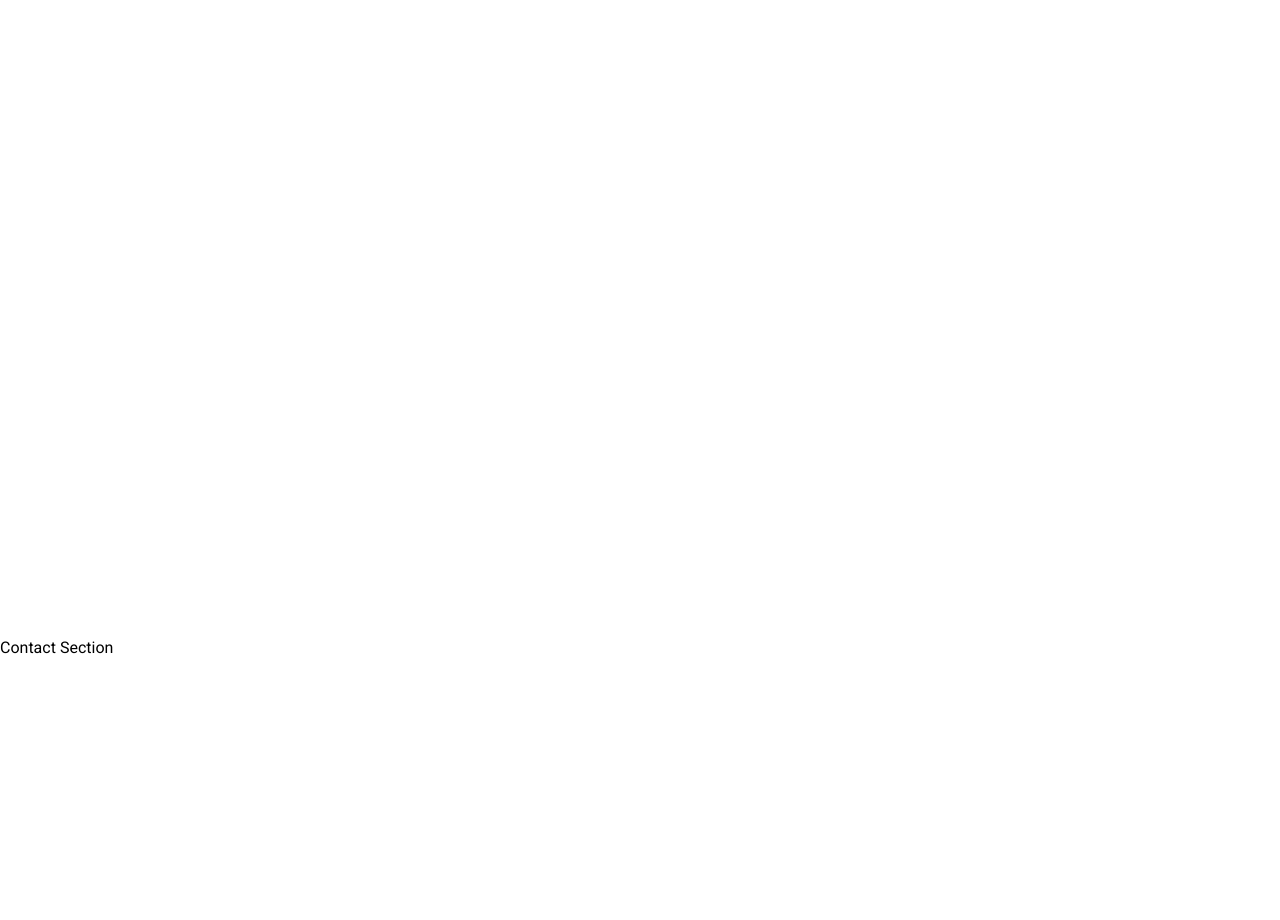
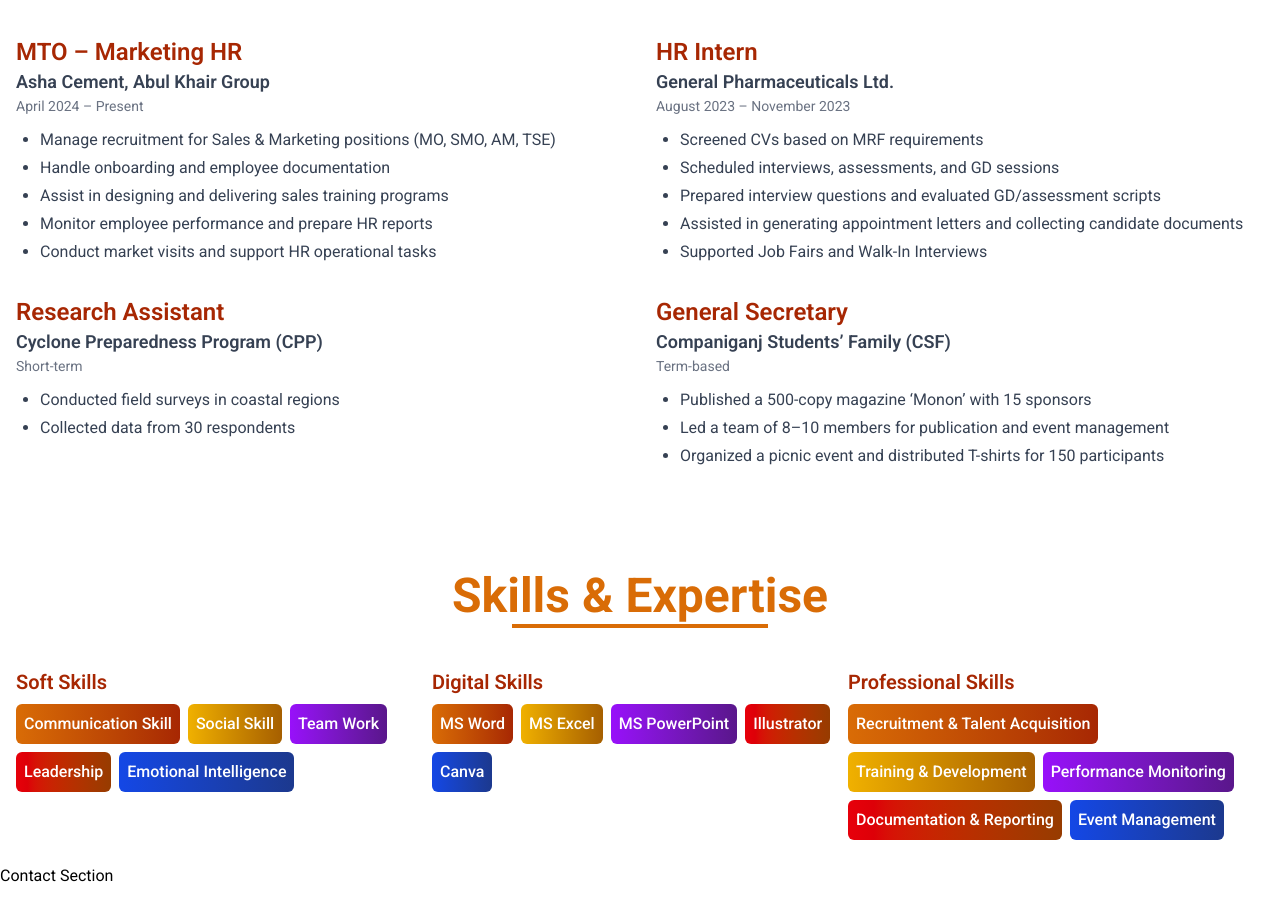
Before and after one commit to Sajib37/mazedur-rahman, a Next.js app: page / in a window 1280 px wide. Shown: the part 2620-3540 px from the top of the page. Built offline with nearby package versions, Linux system fonts and the light colour scheme.

Commit message:
Experience section completed !

```diff
--- a/components/shared/Sidebar.tsx
+++ b/components/shared/Sidebar.tsx
@@ -82,7 +82,7 @@
                 <a
                   href={`#${item.toLowerCase().replace(/\s+/g, "-")}`}
                   onClick={handleClose}
-                  className="font-medium hover:bg-primary hover:text-white rounded-lg transition-colors duration-200"
+                  className="font-medium  hover:bg-primary text-white rounded-lg transition-colors duration-200"
                 >
                   {item}
                 </a>
--- a/components/ui/Experience.tsx
+++ b/components/ui/Experience.tsx
@@ -1,10 +1,106 @@
+import Experiences from "../../public/Experiences";
 
+const Skills = [
+  {
+    category: "Soft Skills",
+    items: [
+      "Communication Skill",
+      "Social Skill",
+      "Team Work",
+      "Leadership",
+      "Emotional Intelligence",
+    ],
+  },
+  {
+    category: "Digital Skills",
+    items: ["MS Word", "MS Excel", "MS PowerPoint", "Illustrator", "Canva"],
+  },
+  {
+    category: "Professional Skills",
+    items: [
+      "Recruitment & Talent Acquisition",
+      "Training & Development",
+      "Performance Monitoring",
+      "Documentation & Reporting",
+      "Event Management",
+    ],
+  },
+];
 
+const gradients = [
+  "bg-gradient-to-r from-[#d96c06] to-[#a72703]",
+  "bg-gradient-to-r from-yellow-500 to-yellow-700",
+  "bg-gradient-to-r from-purple-600 to-purple-900",
+  "bg-gradient-to-r from-red-600 to-amber-800",
+  "bg-gradient-to-r from-blue-700 to-blue-900",
+];
 const Experience = () => {
   return (
-    <div>
-      <h1>Experience Section</h1>
-    </div>
+    <section className="max-w-7xl bg- mx-auto pt-10 px-4">
+      <h1 className="text-2xl mt-10 text-center font-bold md:text-4xl lg:text-5xl text-accent">
+        My Experience
+      </h1>
+      <div className="mx-auto h-1 bg-accent w-34 md:w-44 lg:w-64 mt-1"></div>
+
+      <div>
+        {/* Experiences */}
+        <div className="grid grid-cols-1 md:grid-cols-2 gap-4 md:gap-8 py-10 md:py-14 lg:py-16">
+          {Experiences.map((experience, index) => (
+            <div key={index} className="">
+              <h2 className="text-xl font-semibold text-primary md:text-2xl">
+                {experience.title}
+              </h2>
+
+              <p className="text-base font-semibold md:text-lg text-gray-700 dark:text-gray-300">
+                {experience.company}
+              </p>
+
+              <p className="text-sm text-gray-500 mb-3">
+                {experience.duration}
+              </p>
+
+              {/* Responsibilities List */}
+              <ul className="list-disc ml-6 text-gray-700 dark:text-gray-300 space-y-1">
+                {experience.responsibilities.map((item, i) => (
+                  <li key={i}>{item}</li>
+                ))}
+              </ul>
+            </div>
+          ))}
+        </div>
+
+        {/* Skills */}
+        <div>
+          <h1 className="text-2xl mt-10 text-center font-bold md:text-4xl lg:text-5xl text-accent">
+            Skills & Expertise
+          </h1>
+          <div className="mx-auto h-1 bg-accent w-34 md:w-44 lg:w-64 mt-1"></div>
+
+          <div className="space-y-6 grid grid-cols-1 md:grid-cols-3 pt-8 md:pt-10">
+            {Skills.map((skillGroup, index) => (
+              <div key={index} className="mb-6">
+                <h2 className="text-xl font-semibold text-primary mb-2">
+                  {skillGroup.category}
+                </h2>
+
+                <div className="flex flex-wrap gap-2">
+                  {skillGroup.items.map((skill, i) => (
+                    <div
+                      key={i}
+                      className={`p-2 rounded-md text-white font-medium cursor-pointer hover:scale-105 transition-all hover:-translate-y-1.5 ${
+                        gradients[i % gradients.length]
+                      }`}
+                    >
+                      {skill}
+                    </div>
+                  ))}
+                </div>
+              </div>
+            ))}
+          </div>
+        </div>
+      </div>
+    </section>
   );
 };
 
--- a/components/ui/LearningJourney.tsx
+++ b/components/ui/LearningJourney.tsx
@@ -34,7 +34,7 @@
   return (
     <section className="max-w-7xl mx-auto pt-10 md:pt-14 lg:pt-16 px-4">
       <h1 className="text-2xl mt-10 text-center font-bold md:text-4xl lg:text-5xl text-accent">
-        A Little About Me
+        Academic Journey
       </h1>
       <div className="mx-auto h-1 bg-accent w-34 md:w-44 lg:w-64 mt-1"></div>
 
@@ -58,7 +58,7 @@
                     {item.title}
                   </h1>
 
-                  <p className="text-sm md:text-base">{item.description}</p>
+                  <p className="text-base">{item.description}</p>
                 </div>
               </li>
             ))}
--- /dev/null
+++ b/public/Experiences.js
@@ -0,0 +1,47 @@
+const Experiences = [
+  {
+    title: "MTO – Marketing HR",
+    company: "Asha Cement, Abul Khair Group",
+    duration: "April 2024 – Present",
+    responsibilities: [
+      "Manage recruitment for Sales & Marketing positions (MO, SMO, AM, TSE)",
+      "Handle onboarding and employee documentation",
+      "Assist in designing and delivering sales training programs",
+      "Monitor employee performance and prepare HR reports",
+      "Conduct market visits and support HR operational tasks"
+    ]
+  },
+  {
+    title: "HR Intern",
+    company: "General Pharmaceuticals Ltd.",
+    duration: "August 2023 – November 2023",
+    responsibilities: [
+      "Screened CVs based on MRF requirements",
+      "Scheduled interviews, assessments, and GD sessions",
+      "Prepared interview questions and evaluated GD/assessment scripts",
+      "Assisted in generating appointment letters and collecting candidate documents",
+      "Supported Job Fairs and Walk-In Interviews"
+    ]
+  },
+  {
+    title: "Research Assistant",
+    company: "Cyclone Preparedness Program (CPP)",
+    duration: "Short-term",
+    responsibilities: [
+      "Conducted field surveys in coastal regions",
+      "Collected data from 30 respondents"
+    ]
+  },
+  {
+    title: "General Secretary",
+    company: "Companiganj Students’ Family (CSF)",
+    duration: "Term-based",
+    responsibilities: [
+      "Published a 500-copy magazine ‘Monon’ with 15 sponsors",
+      "Led a team of 8–10 members for publication and event management",
+      "Organized a picnic event and distributed T-shirts for 150 participants"
+    ]
+  }
+];
+
+export default Experiences;
```
